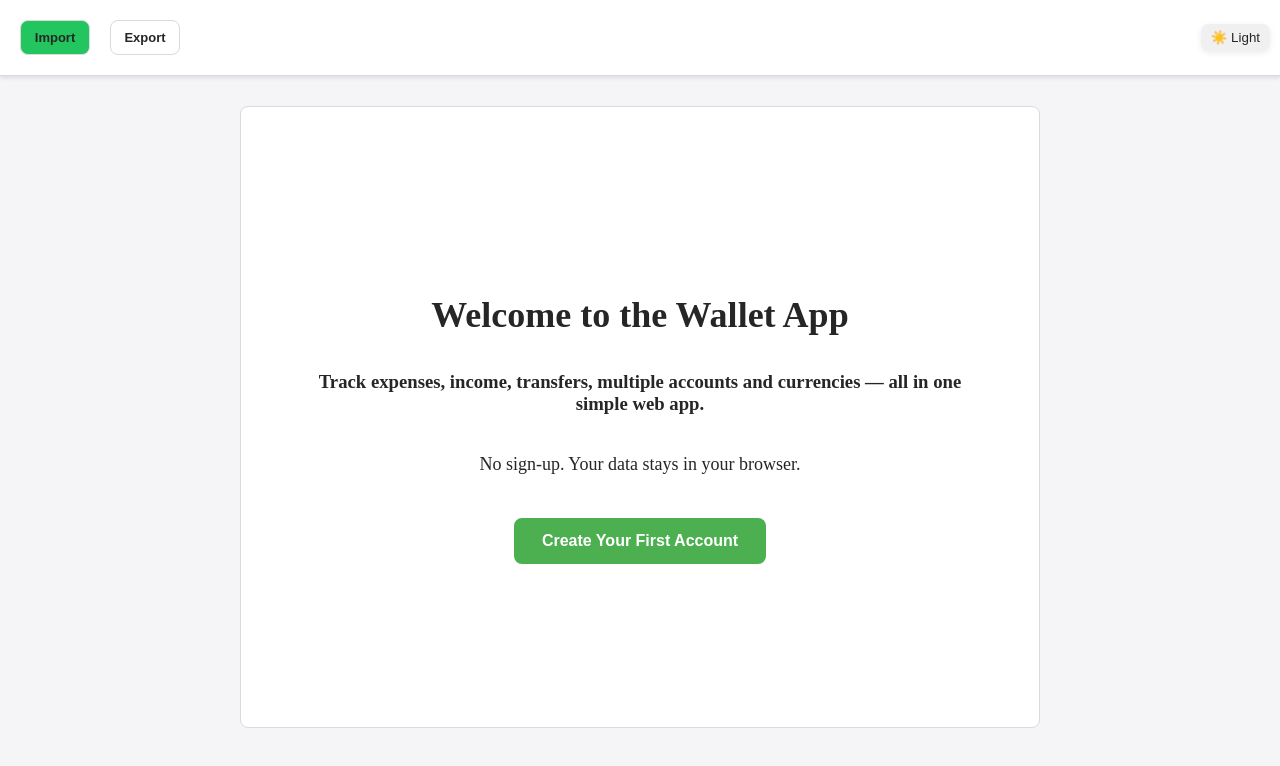
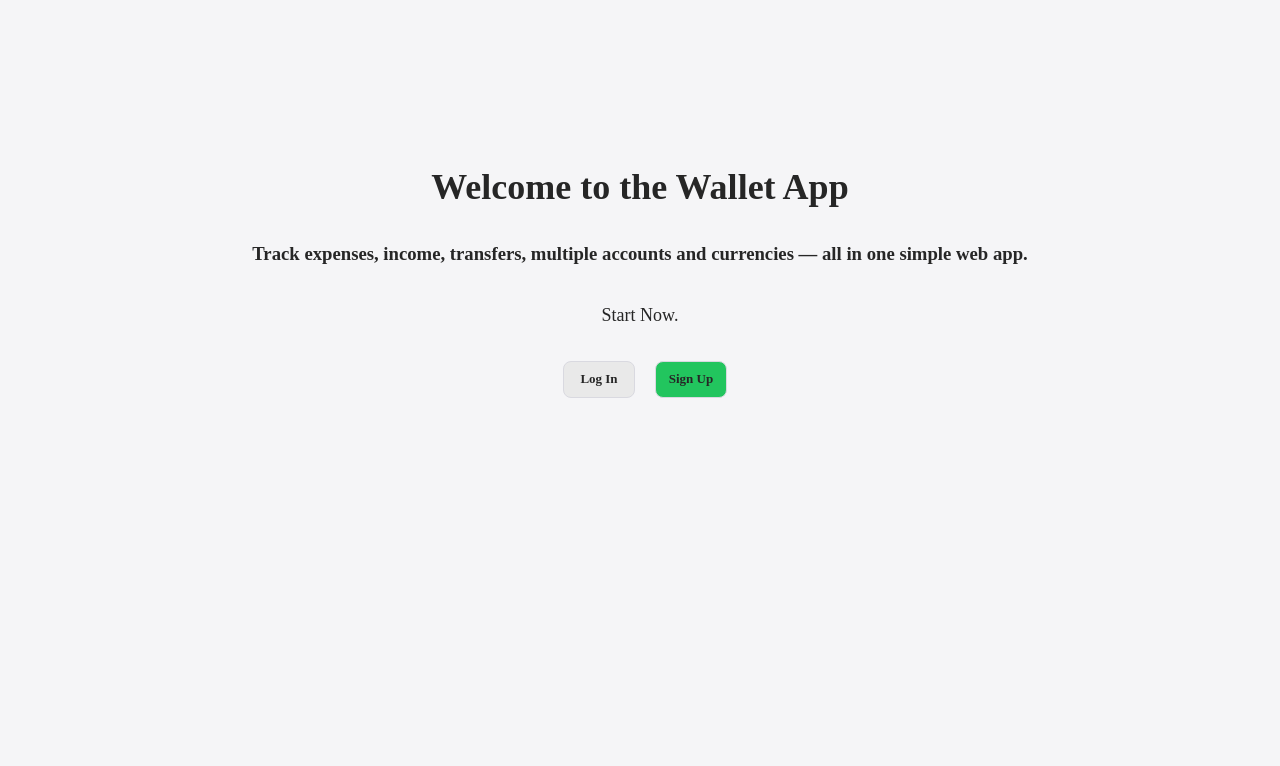
Before and after one commit to yaryhiin/wallet-react, a React (Create React App) app: page / in a window 1280 px wide. Shown: the top 766 px of the page. Built offline with nearby package versions, Linux system fonts and the light colour scheme.

Commit message:
improved ui of login, signup

```diff
--- a/src/App.js
+++ b/src/App.js
@@ -13,6 +13,8 @@ import Transfer from './components/codes/Transfer'
 import AddAccount from './components/codes/AddAccount'
 import ChangeAccount from './components/codes/ChangeAccount'
 import ChangeTransaction from './components/codes/ChangeTransaction'
+import SignUp from './components/codes/SignUp'
+import Login from "./components/codes/Login";
 import Layout from './Layout';
 import { loadData } from './utils'
 import WelcomeScreen from './components/codes/WelcomeScreen';
@@ -137,58 +139,6 @@ function App() {
     setTransactions(updatedTransactions);
   }
 
-  function exportData() {
-    const accounts = loadData("accounts");
-    const transactions = loadData("transactions");
-    const theme = loadData("theme");
-    const categories = loadData("categories");
-    const json = JSON.stringify({ accounts, transactions, theme, categories }, null, 2);
-    const blob = new Blob([json], { type: "application/json" });
-    const url = URL.createObjectURL(blob);
-
-    const a = document.createElement('a');
-    a.href = url;
-    a.download = 'wallet_data.json';
-    a.click();
-    URL.revokeObjectURL(url);
-  }
-
-  function importData() {
-    const input = document.createElement('input');
-    input.type = 'file';
-    input.accept = 'application/json';
-    input.click();
-
-    input.onchange = (e) => {
-      const file = e.target.files[0];
-      if (!file) return;
-
-      const reader = new FileReader();
-      reader.onload = (event) => {
-        try {
-          const text = event.target.result;
-          const data = JSON.parse(text);
-          if (!data.accounts || !data.transactions) {
-            alert("Invalid backup file.");
-            return;
-          }
-          setAccounts(data.accounts);
-          setTransactions(data.transactions);
-          setTheme(data.theme || 'dark');
-          setCategories(data.categories || { expense: defaultExpenseCategories, income: defaultIncomeCategories });
-          localStorage.setItem('accounts', JSON.stringify(data.accounts));
-          localStorage.setItem('transactions', JSON.stringify(data.transactions));
-          localStorage.setItem('theme', JSON.stringify(data.theme) || JSON.stringify('dark'));
-          localStorage.setItem('categories', JSON.stringify(data.categories || { expense: defaultExpenseCategories, income: defaultIncomeCategories }));
-          alert("Data imported successfully.");
-        } catch (error) {
-          alert("Error reading backup file.");
-        }
-      }
-      reader.readAsText(file);
-    }
-  }
-
   function addCategory(type, name) {
     setCategories(prev => {
       const updated = { ...prev };
@@ -211,24 +161,29 @@ function App() {
     <Router>
       <div className="App">
         <Routes>
-          <Route element={
-            <Layout toggleTheme={toggleTheme} theme={theme} exportData={exportData} importData={importData} />
-          }>
           {accounts.length === 0 ? (
             <Route path='/' element={
               <WelcomeScreen />
             } />
           ) : (
             <Route path='/' element={
-                <>
+              <Layout toggleTheme={toggleTheme} theme={theme}>
                 <Accounts accounts={accounts} />
                 <RecentTransactions transactions={transactions} accounts={accounts} />
                 <Buttons accounts={accounts} />
-                </>
+              </Layout>
             } />
           )
           }
-
+          <Route path='signup' element={
+            <SignUp />
+          } />
+          <Route path='login' element={
+            <Login />
+          } />
+          <Route element={
+            <Layout toggleTheme={toggleTheme} theme={theme} />
+          }>
             <Route path='income' element={
               <AddTransaction addTransaction={addTransaction} addCategory={addCategory} type={"income"} accounts={accounts} categories={categories} deleteCategory={deleteCategory} />
             } />
--- a/src/Layout.js
+++ b/src/Layout.js
@@ -1,17 +1,13 @@
 import { Outlet } from "react-router-dom";
 import ThemeSwitch from './components/codes/ThemeSwitch'
-import ExportData from './components/codes/ExportData'
-import ImportData from "./components/codes/ImportData";
 import styles from './components/styles/Header.module.scss'
+import cn from 'classnames'
 
-export default function Layout({ toggleTheme, theme, exportData, importData }) {
+export default function Layout({ toggleTheme, theme }) {
   return (
     <>
       <header className="header">
-        <div className={styles.importExport}>
-          <ImportData importData={importData} />
-          <ExportData exportData={exportData} />
-        </div>
+            <a href="/" className={cn("button", styles.logOut)}>Log Out</a>
         <ThemeSwitch toggleTheme={toggleTheme} theme={theme} />
       </header>
       <main className="body">
--- a/src/components/codes/ExportData.js
+++ /dev/null
@@ -1,12 +0,0 @@
-import styles from '../styles/Header.module.scss'
-import cn from 'classnames'
-
-const ExportData = ({ exportData }) => {
-  return (
-    <div>
-      <button className={cn("button", styles.exportData)} onClick={exportData}>Export</button>
-    </div>
-  )
-}
-
-export default ExportData
--- a/src/components/codes/ImportData.js
+++ /dev/null
@@ -1,12 +0,0 @@
-import styles from '../styles/Header.module.scss'
-import cn from 'classnames'
-
-const ImportData = ({ importData }) => {
-    return (
-        <div>
-            <button className={cn("button", styles.importData)} onClick={importData}>Import</button>
-        </div>
-    )
-}
-
-export default ImportData
--- a/src/components/codes/Login.js
+++ b/src/components/codes/Login.js
@@ -53,7 +53,7 @@ const Login = () => {
 
   return (
     <div className={styles.formContainer}>
-      <h1 className={styles.heading}>Sign Up</h1>
+      <h1 className={styles.heading}>Log In</h1>
       <div className={styles.inputBox}>
         <div className={styles.inputContainer}>
           <p className={styles.inputText}>Email</p>
--- a/src/components/codes/SignUp.js
+++ b/src/components/codes/SignUp.js
@@ -1,5 +1,5 @@
 import { supabase } from "../../supabase";
-import { useState } from "react";
+import { useState, useEffect } from "react";
 import styles from '../styles/FormLayout.module.scss'
 import cn from 'classnames';
 import { useNavigate } from "react-router-dom";
@@ -15,12 +15,18 @@ const SignUp = () => {
         navigate('/');
     }
 
+    useEffect(() => {
+        const newErrors = {};
+        if (confirmPassword !== password) newErrors.confirmPassword = true;
+    }, [confirmPassword, password])
+
     async function handleSignUp(e) {
         e.preventDefault();
 
         const newErrors = {};
-        if (password !== confirmPassword) newErrors.confirmPassword = true;
+        if (password !== confirmPassword || !confirmPassword) newErrors.confirmPassword = true;
         if (!email || !/^[^\s@]+@[^\s@]+\.[^\s@]+$/.test(email)) newErrors.email = true;
+        if (!password) newErrors.password = true;
 
         if (Object.keys(newErrors).length > 0) {
             setErrors(newErrors);
@@ -79,7 +85,7 @@ const SignUp = () => {
                         onChange={(e) => setPassword(e.target.value)}
                     />
                 </div>
-                <div className={styles.inputContainer}>
+                <div className={cn(styles.inputContainer, styles.fullWidth)}>
                     <p className={styles.inputText}>Confirm Password</p>
                     <input
                         className={cn(styles.input, errors.confirmPassword && styles.error)}
--- a/src/components/codes/WelcomeScreen.js
+++ b/src/components/codes/WelcomeScreen.js
@@ -1,15 +1,20 @@
-import { Link } from "react-router-dom"
 import styles from "../styles/WelcomeScreen.module.scss"
+import cn from 'classnames';
 
 const WelcomeScreen = () => {
     return (
         <div className={styles.content}>
             <h1 className={styles.title}>Welcome to the Wallet App</h1>
             <h3 className={styles.description}>Track expenses, income, transfers, multiple accounts and currencies — all in one simple web app.</h3>
-            <p className={styles.note}>No sign-up. Your data stays in your browser.</p>
-            <Link to="addAccount">
-                <button className={styles.button}>Create Your First Account</button>
-            </Link>
+            <p className={styles.note}>Start Now.</p>
+            <div className={styles.sessionBox}>
+            <div>
+              <a href="/login" className={cn("button", styles.logIn)}>Log In</a>
+            </div>
+            <div>
+              <a href="/signup" className={cn("button", styles.signUp)}>Sign Up</a>
+            </div>
+          </div>
         </div>
     )
 }
--- a/src/components/styles/Header.module.scss
+++ b/src/components/styles/Header.module.scss
@@ -1,30 +1,34 @@
-.importExport {
-  display: flex;
-  gap: 10px;
+a{
+  display: inline-flex;
+  align-items: center;
+  justify-content: center;
+
+  text-decoration: none;
+  color: inherit;
+
+  border: none;
+  background: none;
+  font: inherit;
+  line-height: normal;
+
+  cursor: pointer;
+  user-select: none;
+
+  appearance: none;
+  -webkit-appearance: none;
 }
 
-.importData, .exportData {
+.logOut {
   margin-bottom: 20px;
   width: 70px;
   height: 35px;
   font-size: 13px;
   font-weight: bold;
   border: 1px solid var(--card-bg-border);
-}
-
-.importData {
-  background-color: var(--save-btn-bg);
+  background-color: var(--back-btn-bg);
 
   &:hover {
-    background-color: var(--save-btn-hover-bg);
-  }
-}
-
-.exportData {
-  background-color: var(--change-btn-bg);
-
-  &:hover {
-    background-color: var(--change-btn-hover-bg);
+    background-color: var(--back-btn-hover-bg);
   }
 }
 
@@ -45,7 +49,7 @@
 }
 
 @media (max-width: 600px) {
-  .importData, .exportData {
+  .logIn, .signUp {
     width: 60px;
     height: 30px;
     font-size: 12px;
--- a/src/components/styles/WelcomeScreen.module.scss
+++ b/src/components/styles/WelcomeScreen.module.scss
@@ -20,18 +20,52 @@
     margin-bottom: 12px;
 }
 
-.button {
-    margin-top: 28px;
-    padding: 14px 28px;
-    background-color: #4CAF50;
-    color: white;
-    border: none;
-    border-radius: 8px;
-    cursor: pointer;
-    font-size: 16px;
-    font-weight: 600;
+a{
+  display: inline-flex;
+  align-items: center;
+  justify-content: center;
+
+  text-decoration: none;
+  color: inherit;
+
+  border: none;
+  background: none;
+  font: inherit;
+  line-height: normal;
+
+  cursor: pointer;
+  user-select: none;
+
+  appearance: none;
+  -webkit-appearance: none;
 }
 
-.button:active {
-    transform: scale(0.98);
+.sessionBox {
+  display: flex;
+  gap: 10px;
 }
+
+.logIn, .signUp {
+  margin-bottom: 20px;
+  width: 70px;
+  height: 35px;
+  font-size: 13px;
+  font-weight: bold;
+  border: 1px solid var(--card-bg-border);
+}
+
+.signUp {
+  background-color: var(--save-btn-bg);
+
+  &:hover {
+    background-color: var(--save-btn-hover-bg);
+  }
+}
+
+.logIn, .logOut {
+  background-color: var(--back-btn-bg);
+
+  &:hover {
+    background-color: var(--back-btn-hover-bg);
+  }
+}
```
Lines whose indentation alone changed are shown as unchanged.
